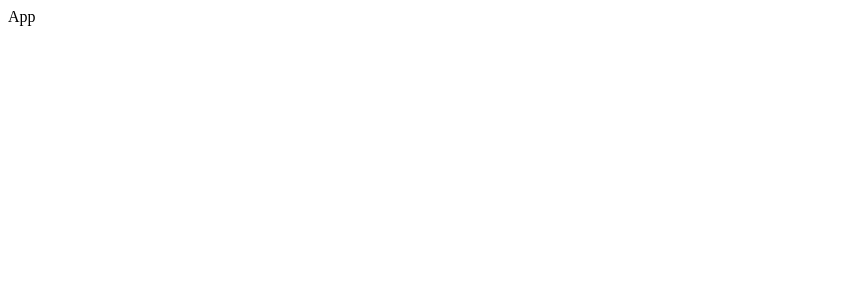
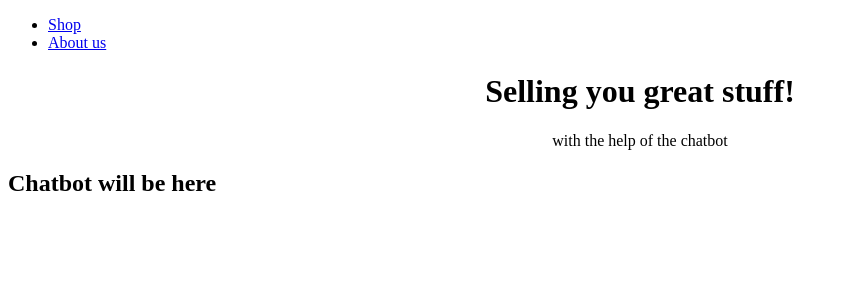
Before and after one commit to Shubhankita/Virtual-Website-Assitant, a React (Create React App) app in the folder client/: page / in a window 1280 px wide. Shown: the top 300 px of the page, without its empty margins (0-848 px from the left). Built offline with nearby package versions, Linux system fonts and the light colour scheme.

Commit message:
Developing Front End 2

```diff
--- a/client/package.json
+++ b/client/package.json
@@ -8,6 +8,7 @@
     "@testing-library/user-event": "^12.8.3",
     "react": "^17.0.2",
     "react-dom": "^17.0.2",
+    "react-router-dom": "^5.3.0",
     "react-scripts": "4.0.3",
     "web-vitals": "^1.1.2"
   },
--- a/client/src/components/App.js
+++ b/client/src/components/App.js
@@ -1,9 +1,25 @@
 import React from 'react';
+import { BrowserRouter, Route } from 'react-router-dom';
 
-const App = () => {
-    return (
-        <div>App</div>
-    )
-}
+
+import Header from './Header';
+import Landing from './pages/Landing';
+import About from './pages/About';
+import Shop from './shop/Shop';
+import Chatbot from './chatbot/Chatbot';
+
+const App = () => (
+    <div>
+       <BrowserRouter>
+           <div>
+               <Header />
+               <Route exact path="/" component={Landing} />
+               <Route exact path="/about" component={About} />
+               <Route exact path="/shop" component={Shop} />
+               <Chatbot />
+           </div>
+       </BrowserRouter>
+    </div>
+)
 
 export default App;
--- /dev/null
+++ b/client/src/components/Header.js
@@ -0,0 +1,13 @@
+import React from 'react';
+import { Link } from 'react-router-dom';
+
+const Header = () => (
+    <nav>
+        <ul>
+            <li><Link to={'/shop'}>Shop</Link></li>
+            <li><Link to={'/about'}>About us</Link></li>
+        </ul>
+    </nav>
+)
+
+export default Header;
--- /dev/null
+++ b/client/src/components/chatbot/Chatbot.js
@@ -0,0 +1,8 @@
+import React from 'react';
+
+
+const Chatbot = () => (
+    <h2>Chatbot will be here</h2>
+)
+
+export default Chatbot;
--- a/client/src/components/pages/Landing.js
+++ b/client/src/components/pages/Landing.js
@@ -1,11 +1,10 @@
 import React from 'react';
 
-const Landing = () => {
-    return (
-        <div><h1>Selling you great stuff!</h1>
+const Landing = () => (
+    <div style={{ textAlign: 'center' }}>
+        <h1>Selling you great stuff!</h1>
         with the help of the chatbot
-        </div>
-    )
-}
+    </div>
+)
 
 export default Landing;
--- /dev/null
+++ b/client/src/components/shop/ItemList.js
@@ -0,0 +1,9 @@
+import React from 'react';
+
+const ItemList = () => (
+    <div>
+        <h1>Here goes a list of items</h1>
+    </div>
+)
+
+export default ItemList;
--- /dev/null
+++ b/client/src/components/shop/Shop.js
@@ -0,0 +1,11 @@
+import React from 'react';
+import ItemList from './ItemList';
+
+const Shop = () => (
+    <div>
+        <h1>Shop</h1>
+        <ItemList />
+    </div>
+)
+
+export default Shop;
```
Also changed, not shown: 1 other file (tests, documents, lock files or other folders).
